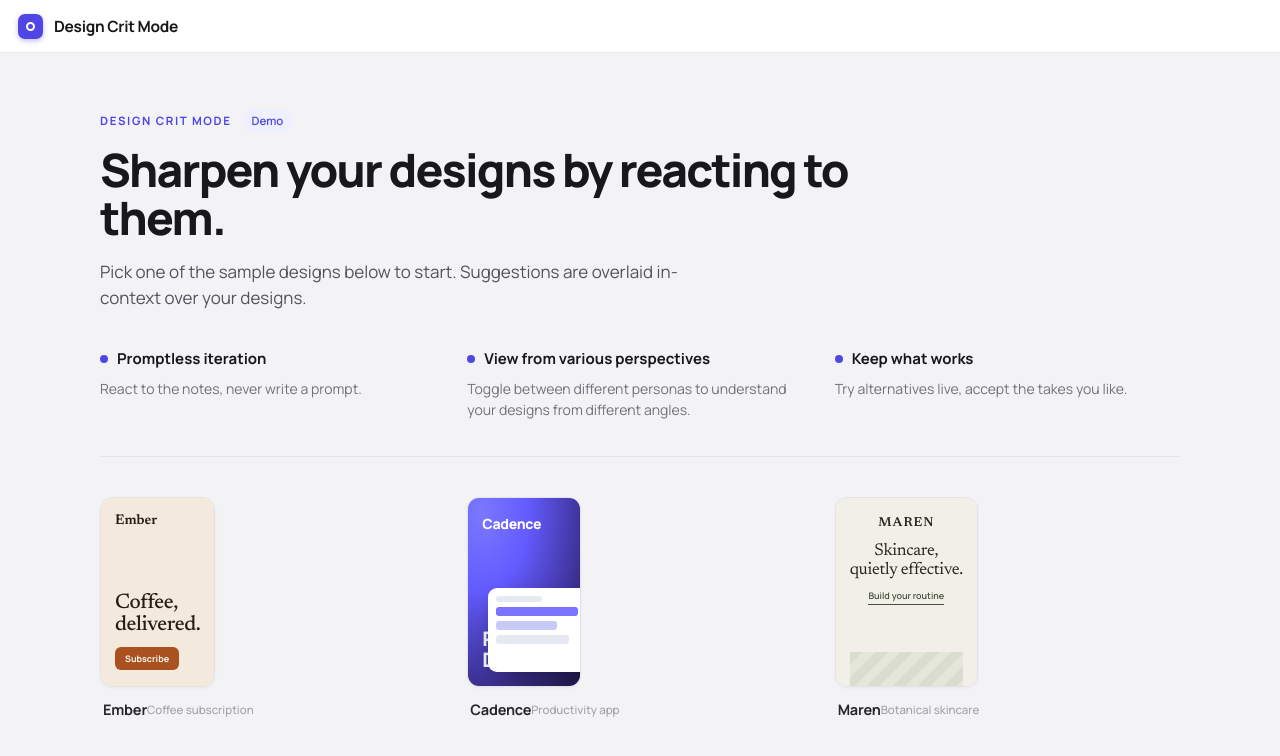
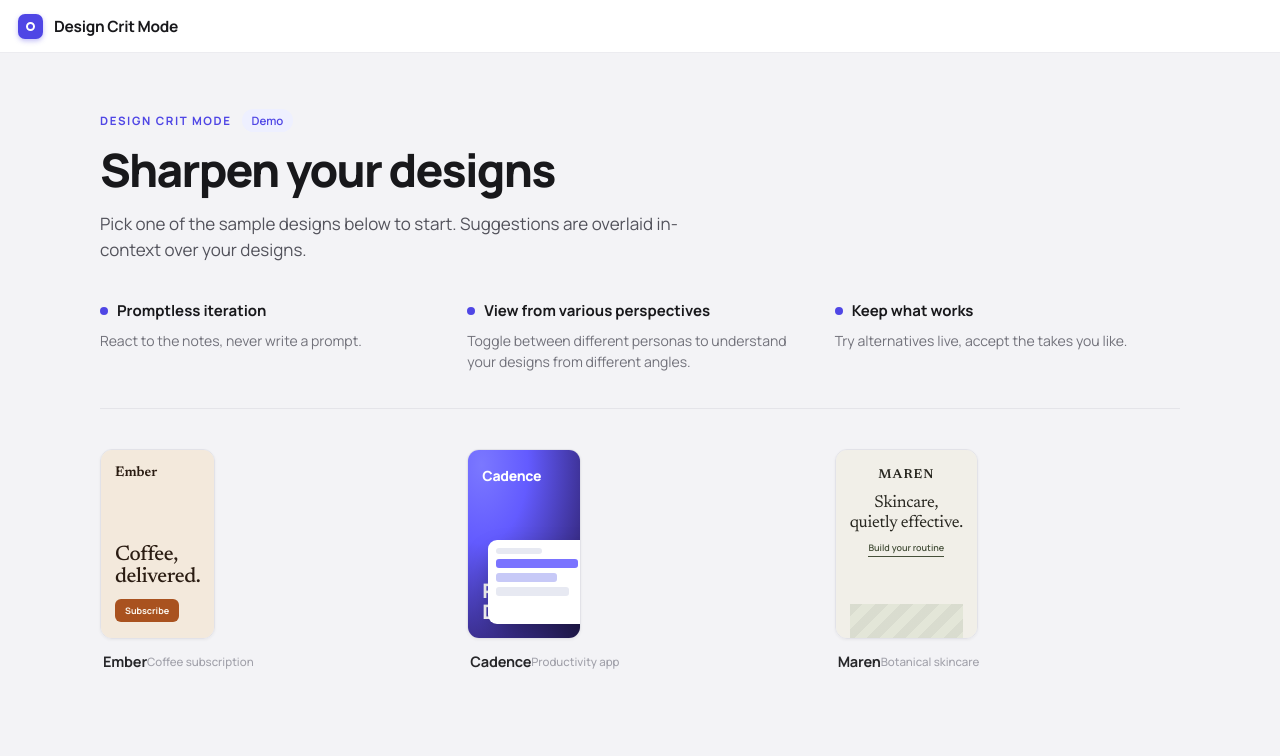
Before and after one commit to dipahalder/crit-mode, a React (Vite) app: page / in a window 1280 px wide. Shown: the top 756 px of the page. Built offline with nearby package versions, Linux system fonts and the light colour scheme.

Commit message:
text tweak

```diff
--- a/src/components/StartScreen.tsx
+++ b/src/components/StartScreen.tsx
@@ -21,7 +21,7 @@ export default function StartScreen({ onChoose }: { onChoose: (key: BrandKey) =>
           <span style={{ fontSize: 11.5, fontWeight: 700, letterSpacing: '1.6px', color: '#4f46e5' }}>DESIGN CRIT MODE</span>
           <span style={{ fontSize: 11.5, fontWeight: 600, color: '#4f46e5', background: '#eef0ff', borderRadius: 999, padding: '3px 10px' }}>Demo</span>
         </div>
-        <h1 style={{ fontSize: 46, lineHeight: 1.04, fontWeight: 800, letterSpacing: '-1.8px', margin: '0 0 16px', color: '#18181b', maxWidth: 760 }}>{clean('Sharpen your designs by reacting to them.')}</h1>
+        <h1 style={{ fontSize: 46, lineHeight: 1.04, fontWeight: 800, letterSpacing: '-1.8px', margin: '0 0 16px', color: '#18181b', maxWidth: 760 }}>{clean('Sharpen your designs')}</h1>
         <p style={{ fontSize: 17, lineHeight: 1.55, color: '#52525b', marginBottom: 36, maxWidth: 620 }}>{clean('Pick one of the sample designs below to start. Suggestions are overlaid in-context over your designs.')}</p>
 
         {/* Value props */}
```
